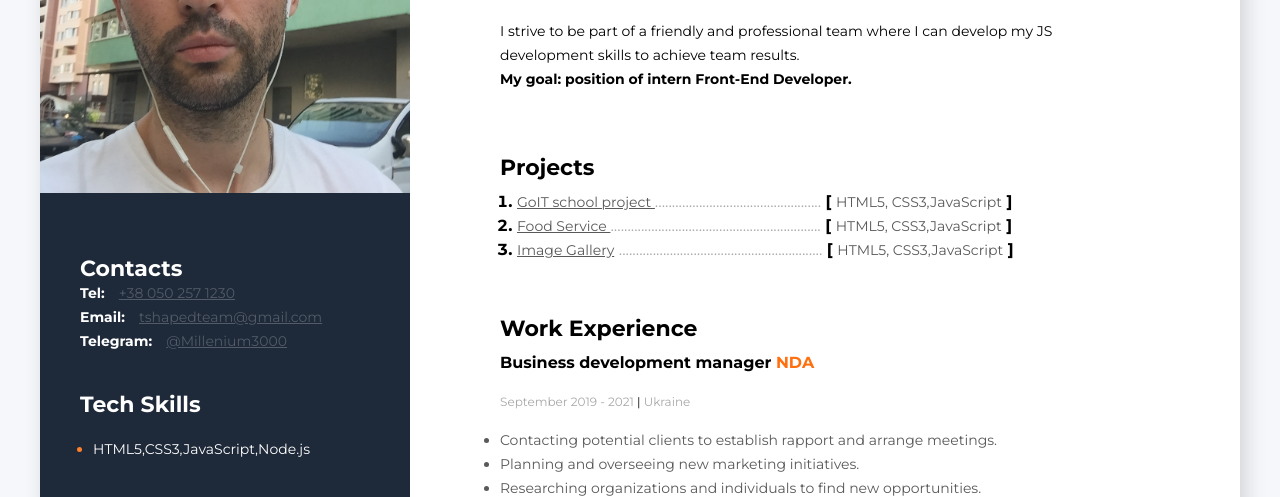
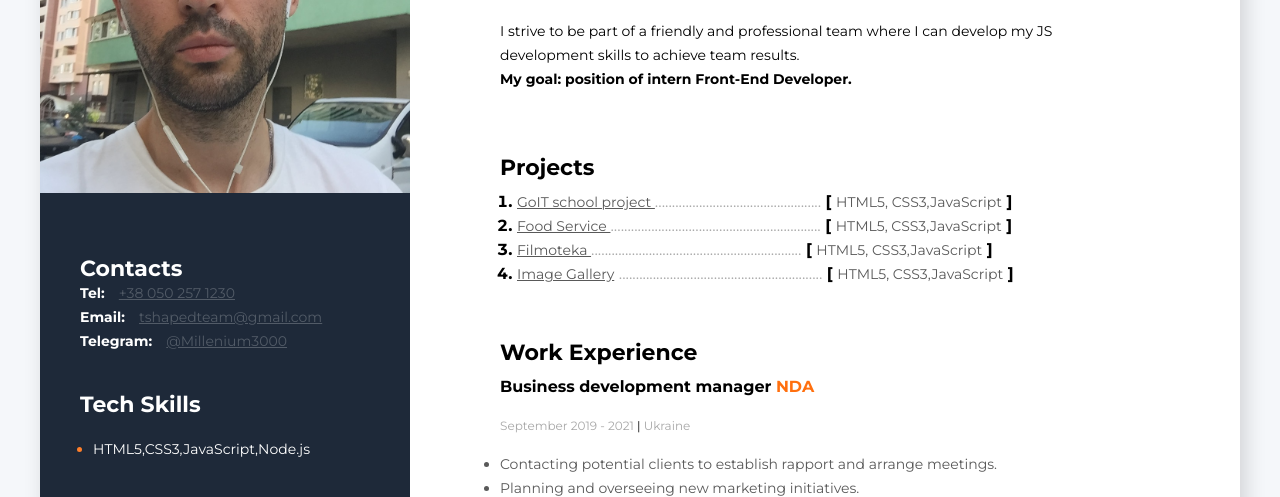
Before and after one commit to Millenium3000/DeveloperSV, a plain HTML site: page index.html in a window 1280 px wide. Shown: the part 248-745 px from the top of the page. Drawn offline with Linux system fonts and the light colour scheme.

Commit message:
Update index.html

```diff
--- a/index.html
+++ b/index.html
@@ -141,6 +141,13 @@
               <span class="dots">..............................................................</span>
               <span>[ <span class="tech-name">HTML5, CSS3,JavaScript</span> ]</span>
             </li>
+              <li class="projects-item">
+              <a class="projects-link" href="https://millenium3000.github.io/Filmoteka-project/">
+                Filmoteka
+              </a>
+              <span class="dots">..............................................................</span>
+              <span>[ <span class="tech-name">HTML5, CSS3,JavaScript</span> ]</span>
+            </li>
             <li class="projects-item">
               <a class="projects-link" href="https://millenium3000.github.io/goit-js-hw-08-gallery/"
                 >Image Gallery</a
```
